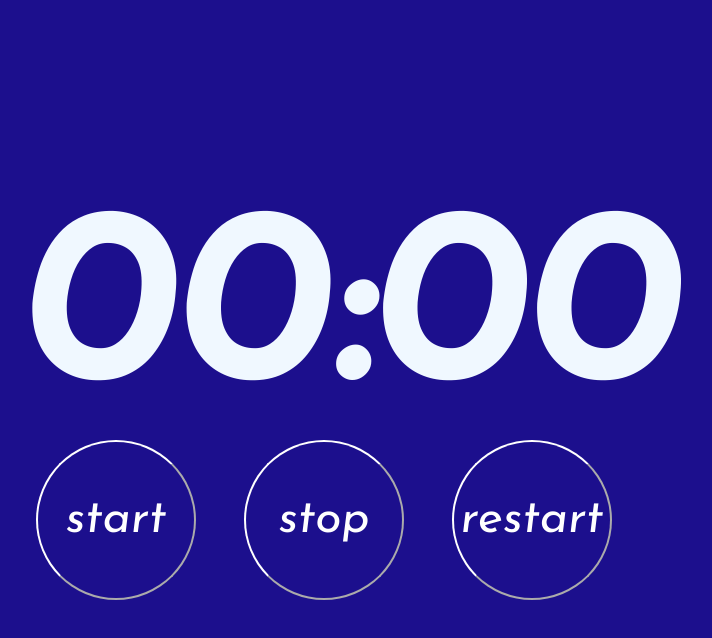
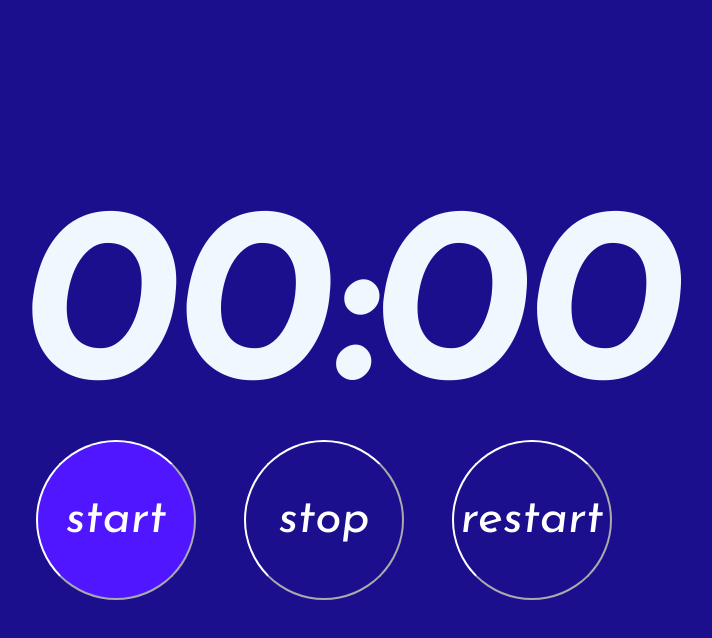
Before and after one commit to Prjoel/Stopwatch, a plain HTML site: page index.html in a window 1280 px wide. In both pictures the pointer is over the button "start". Shown: the whole page, without its empty margins (292-1004 px from the left). Drawn offline with nearby package versions, Linux system fonts and the light colour scheme.

Commit message:
shining buttons :)

```diff
--- a/main.css
+++ b/main.css
@@ -34,3 +34,7 @@ button {
   border-color: #fff;
   background-color: #1c0f8d;
 }
+
+button:hover {
+  background-color: #5016ff;
+}
```
